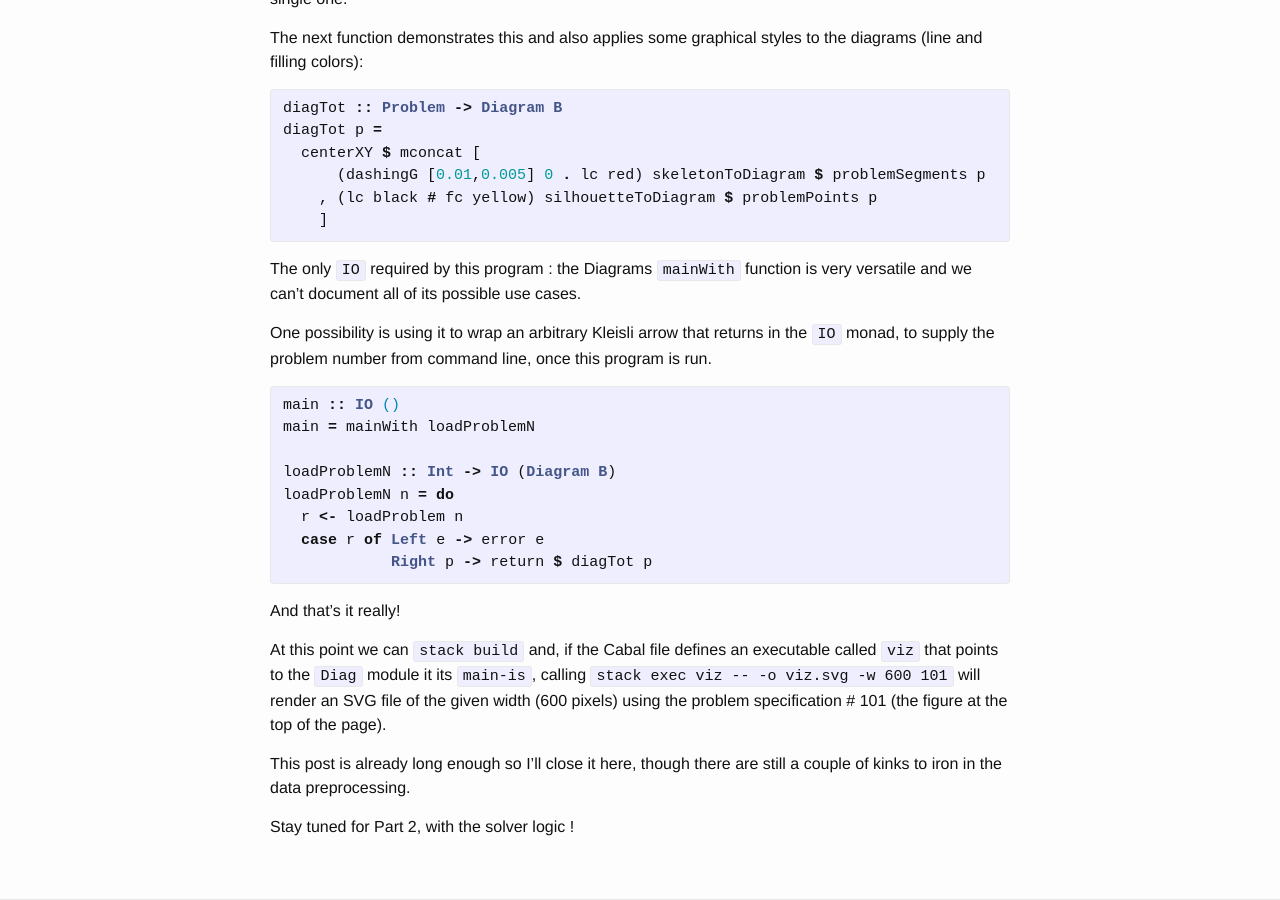
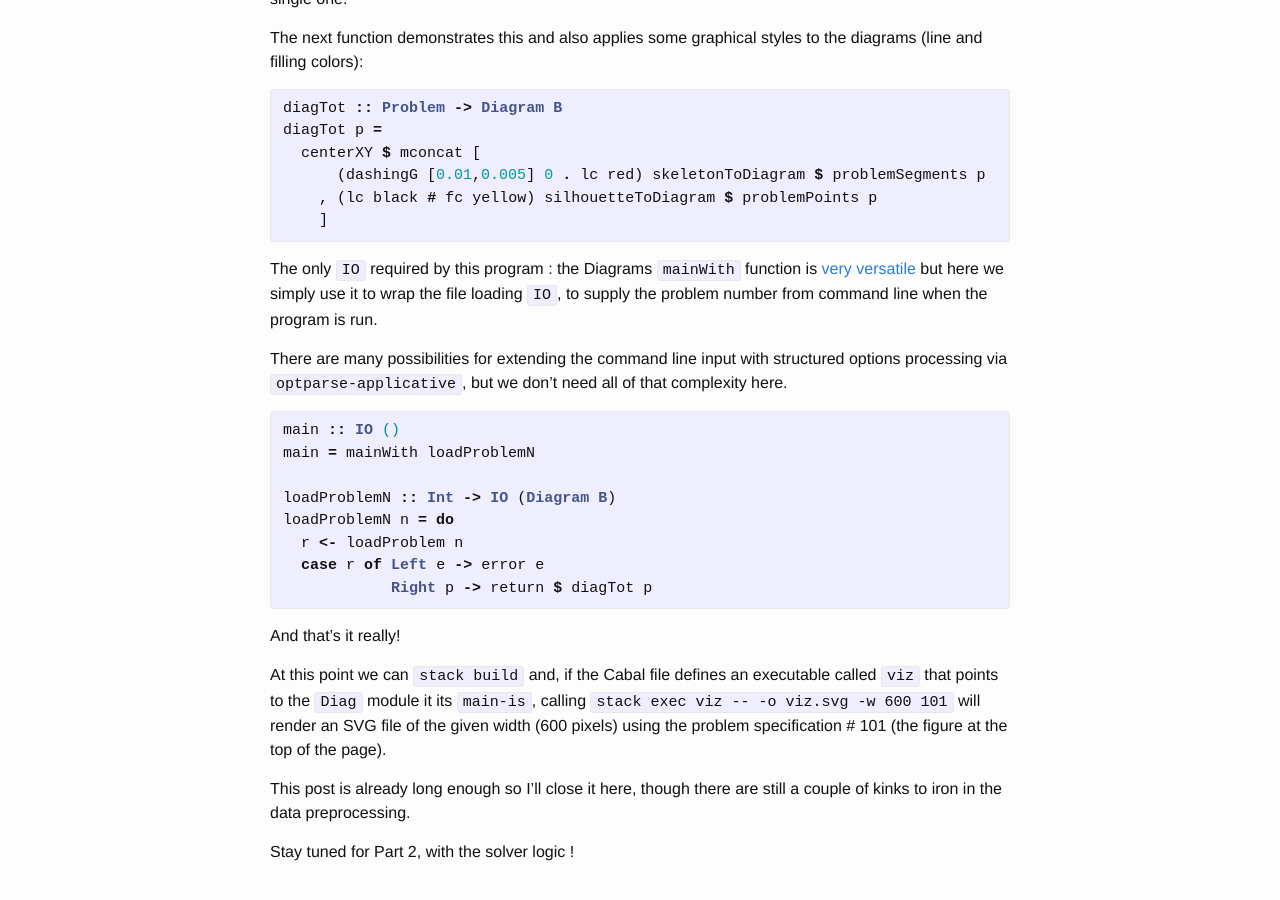
Before and after one commit to ocramz/ocramz.github.io, a Jekyll site: the page built from _posts/2016-08-25-icfp2016.markdown, in a window 1280 px wide and 900 px high, scrolled down 6092 px. Built offline with Jekyll 4.4.1, drawn with Linux system fonts in a browser that asks for light colours; some of the changed text lies outside the part shown.

Commit message:
final touches

```diff
--- a/_posts/2016-08-25-icfp2016.markdown
+++ b/_posts/2016-08-25-icfp2016.markdown
@@ -116,7 +116,7 @@ data Problem = Problem [Silhouette] Skeleton deriving Eq
 
 For parsing the specification, we rely on the amazing `attoparsec` package. I import its ByteString module in qualified form as `PB` to make it easier to follow.
 
-We switch alternatively between applicative and `do`-based notation. Anyway, since GHC 8, `Monad`s are indeed `Applicative`s, so whatever logic one writes in the latter form automatically applies to the former.
+We switch alternatively between applicative and `do`-based notation. Anyway, [since GHC 8, `Monad`s are indeed `Applicative`s](https://hackage.haskell.org/package/base-4.9.0.0/docs/src/GHC.Base.html#Monad), so whatever logic one writes in the latter form automatically applies to the former.
 
 Small reminder about the operators: `(<$>) :: Functor f => (a -> b) -> f a -> f b` is a synonym for `fmap`, `(<*>) :: Applicative f => f (a -> b) -> f a -> f b` (read "apply") is the function defining the Applicative class ("evaluate a function with a value if both are wrapped in a context"), whereas `(*>) :: Applicative f => f a -> f b -> f b` and `(<*) :: Applicative f => f a -> f b -> f a` can be read as "sequence", i.e. they perform both actions that appear as their arguments and retain the second and first results, respectively.
 
@@ -280,9 +280,9 @@ diagTot p =
 
 
 
-The only `IO` required by this program : the Diagrams `mainWith` function is very versatile and we can't document all of its possible use cases.
+The only `IO` required by this program : the Diagrams `mainWith` function is [very versatile](http://projects.haskell.org/diagrams/doc/cmdline.html) but here we simply use it to wrap the file loading `IO`, to supply the problem number from command line when the program is run.
 
-One possibility is using it to wrap an arbitrary Kleisli arrow that returns in the `IO` monad, to supply the problem number from command line, once this program is run.
+There are many possibilities for extending the command line input with structured options processing via `optparse-applicative`, but we don't need all of that complexity here.
 
 {% highlight haskell %}
 main :: IO ()
```
